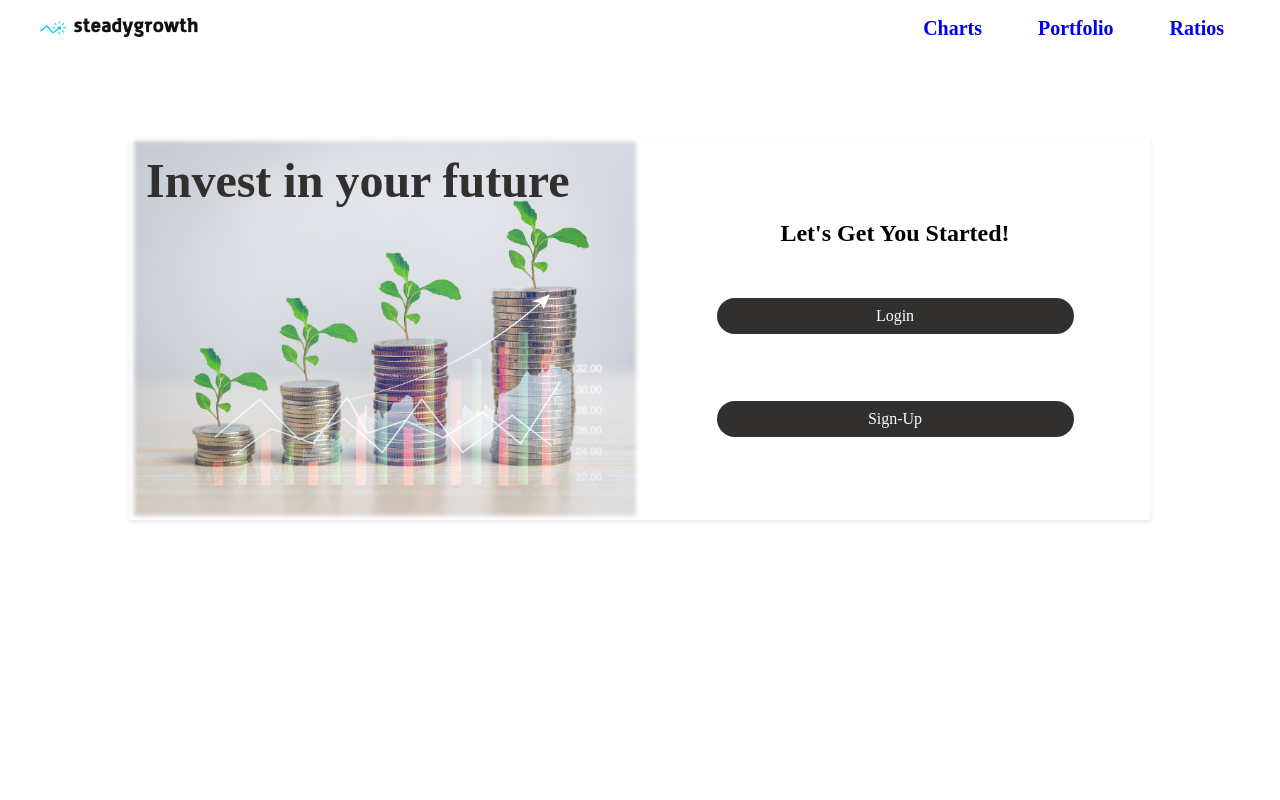
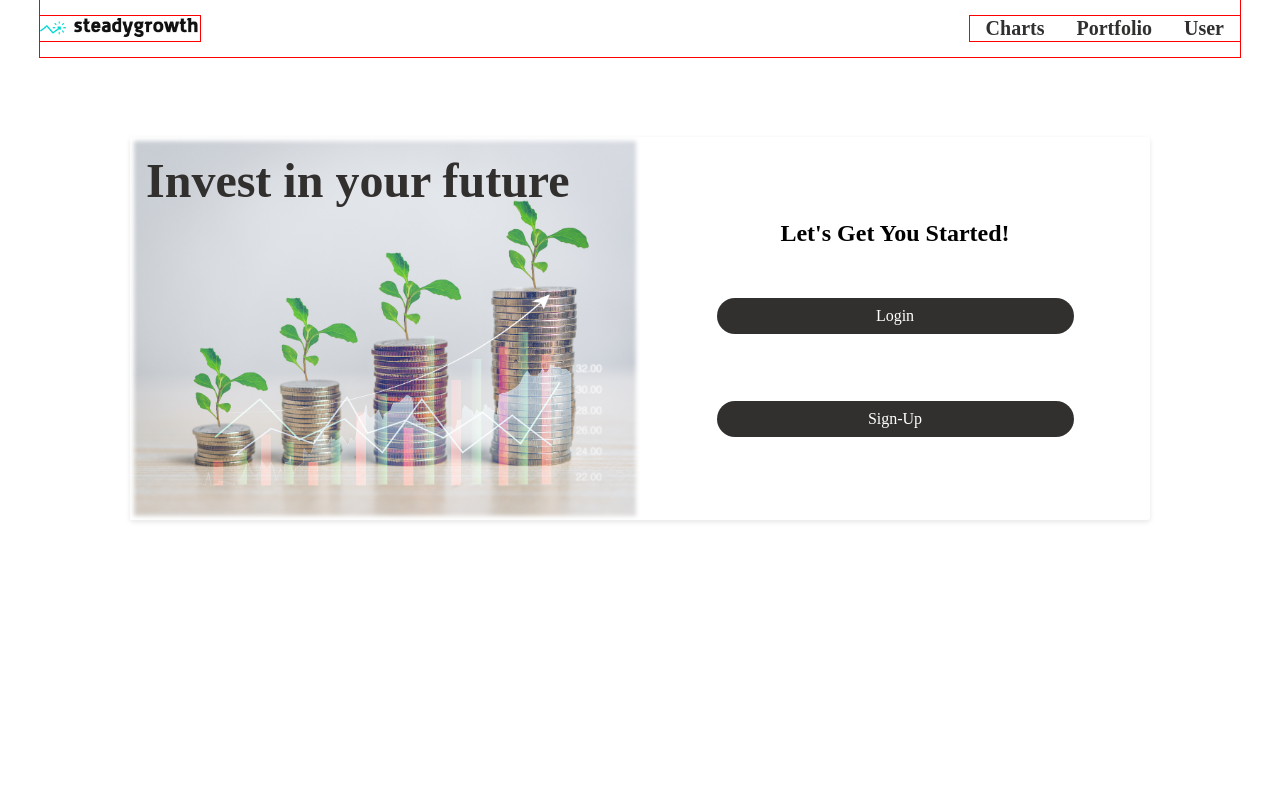
Before and after one commit to pasindu-gamarachchi/steadygrowth-client, a React (Create React App) app: page / in a window 1280 px wide. Shown: the top 800 px of the page. Built offline with nearby package versions, Linux system fonts and the light colour scheme; no server answers.

Commit message:
Header fixes

```diff
--- a/src/components/Header/Header.js
+++ b/src/components/Header/Header.js
@@ -13,14 +13,14 @@ const Header = () => {
                 </Link>
             </div>
             <nav className='header__nav'>
-                <Link to="/">
+                <Link to="/charts">
                     <h2 className='header__nav-text'>Charts</h2>
                 </Link>
                 <Link to="/portfolio">
                     <h2 className='header__nav-text'>Portfolio</h2>
                 </Link>
                 <Link to="/">
-                    <h2 className='header__nav-text'>Ratios</h2>
+                    <h2 className='header__nav-text'>User</h2>
                 </Link>
             </nav>
         </div>
--- a/src/components/Header/Header.scss
+++ b/src/components/Header/Header.scss
@@ -3,10 +3,13 @@
 
 
 .header{
+    outline: 1px solid red;
+
     padding-block: 1rem;
     display: flex;
     justify-content: space-between;
     //align-items: baseline;
+    max-width: 100%;
 
     @include tablet{
         @include tablet-margin;
@@ -19,14 +22,19 @@
 
     &__nav{
         display: flex;
-        gap: 1.5rem;
+        // gap: 1rem;
         align-items: center;
+        outline: 1px solid red;
+        justify-content: space-around;
+
 
         &-text{
             font-size: 0.75rem;
             font-family: "Titillium Web";
             padding-inline: 1rem;
             //padding-bottom: 0.05rem;
+            color: $interactive-color;
+            text-decoration: none;
             @include tablet{
                 font-size: 1rem;
                 font-family: "Titillium Web";
@@ -42,6 +50,8 @@
 
 .logo-container{
 
+    outline: 1px solid red;
+    max-width: 5rem;
 
     @include tablet {
         max-width: 10rem;
@@ -51,6 +61,7 @@
     &__img{
 
         max-width: 5rem;
+        object-fit: cover;
 
         @include tablet {
             object-fit: cover;
```
